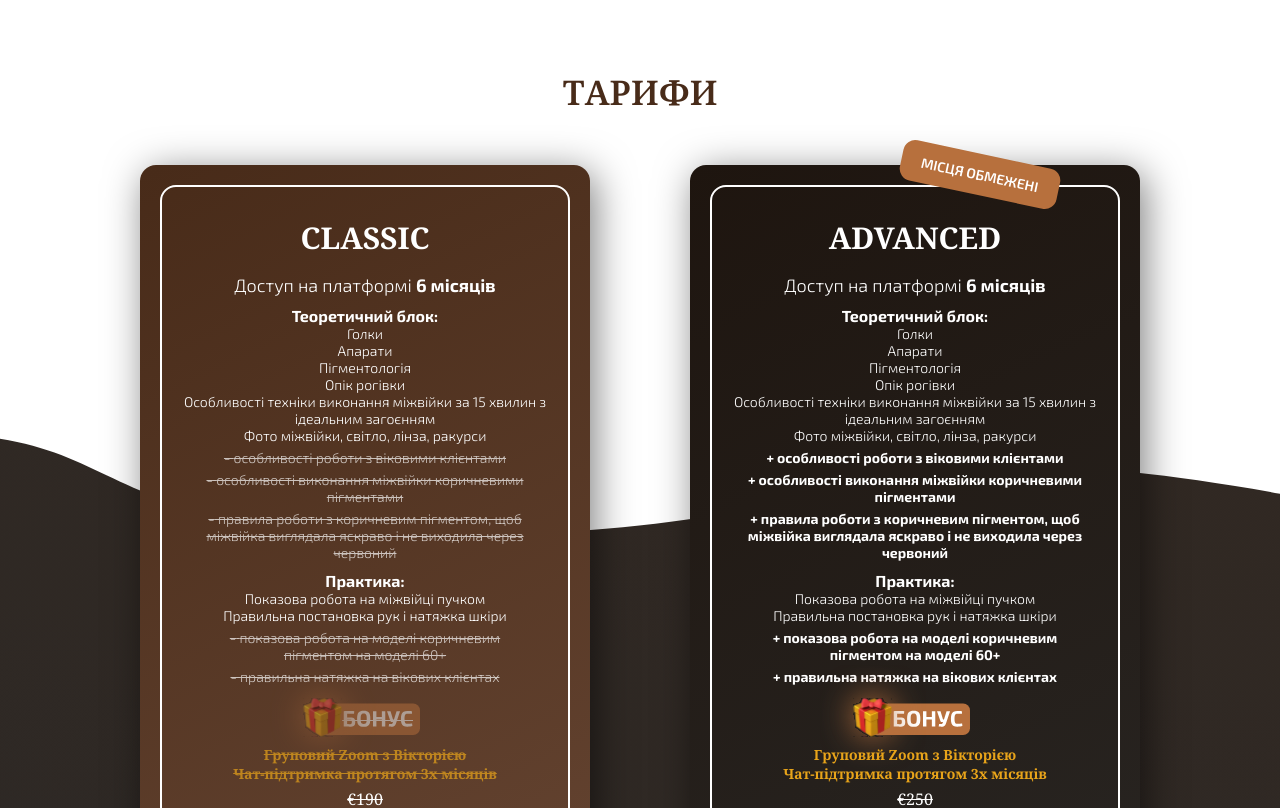
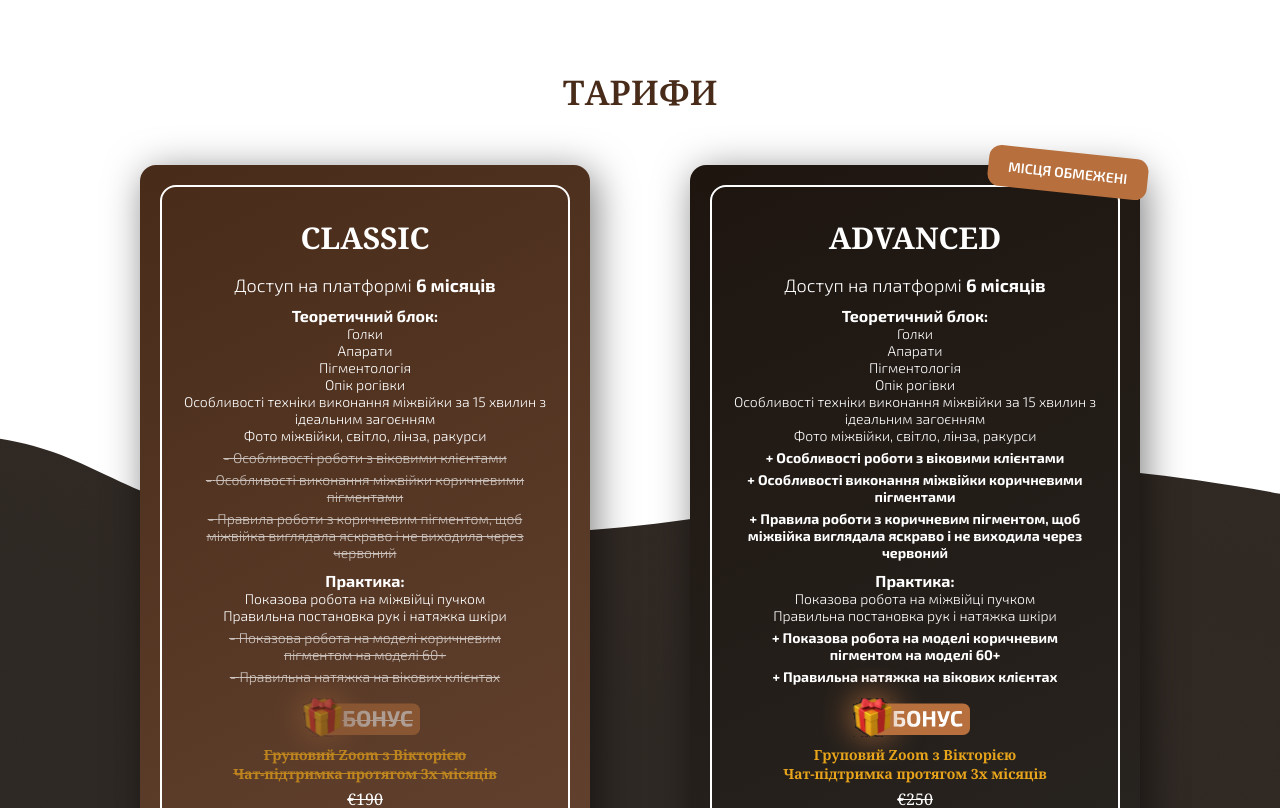
Before and after one commit to Chillmoon/permanent, a React (Create React App) app: page /courses/1 in a window 1280 px wide. Shown: the part 3720-4528 px from the top of the page. Built offline with nearby package versions, Linux system fonts and the light colour scheme; no server answers; the database is empty.

Commit message:
added translations

```diff
--- a/src/app/features/i118n/locales/ru.json
+++ b/src/app/features/i118n/locales/ru.json
@@ -115,5 +115,8 @@
   "Правильна постановка рук і натяжка шкіри": "Правильная постановка рук и натяжка кожи",
   "Показова робота на моделі коричневим пігментом на моделі 60+": "Демонстрационная работа с коричневым пигментом на модели 60+",
   "Правильна натяжка на вікових клієнтах": "Правильная натяжка на возрастных клиентах",
-  "3 місяці": "3 месяца"
+  "3 місяці": "3 месяца",
+  "Місця обмежені": "Места ограничены",
+  "Опік рогівки": "Ожог роговицы",
+  "Груповий Zoom з Вікторією": "Груповой Zoom з Викторией"
 }
--- a/src/app/features/i118n/locales/ua.json
+++ b/src/app/features/i118n/locales/ua.json
@@ -114,5 +114,8 @@
   "Правильна постановка рук і натяжка шкіри": "Правильна постановка рук і натяжка шкіри",
   "Показова робота на моделі коричневим пігментом на моделі 60+": "Показова робота на моделі коричневим пігментом на моделі 60+",
   "Правильна натяжка на вікових клієнтах": "Правильна натяжка на вікових клієнтах",
-  "3 місяці": "3 місяці"
+  "3 місяці": "3 місяці",
+  "Місця обмежені": "Місця обмежені",
+  "Опік рогівки": "Опік рогівки",
+  "Груповий Zoom з Вікторією": "Груповий Zoom з Вікторією"
 }
--- a/src/pages/LandingPage/Rates/index.tsx
+++ b/src/pages/LandingPage/Rates/index.tsx
@@ -82,7 +82,7 @@ const Rates = () => {
                       opacity: 0.7,
                     }}
                   >
-                    - {t("особливості роботи з віковими клієнтами")}
+                    - {t("Особливості роботи з віковими клієнтами")}
                   </li>
                   <li
                     style={{
@@ -92,7 +92,7 @@ const Rates = () => {
                     }}
                   >
                     -{" "}
-                    {t("особливості виконання міжвійки коричневими пігментами")}
+                    {t("Особливості виконання міжвійки коричневими пігментами")}
                   </li>
                   <li
                     style={{
@@ -103,7 +103,7 @@ const Rates = () => {
                   >
                     -{" "}
                     {t(
-                      "правила роботи з коричневим пігментом, щоб міжвійка виглядала яскраво і не виходила через червоний"
+                      "Правила роботи з коричневим пігментом, щоб міжвійка виглядала яскраво і не виходила через червоний"
                     )}
                   </li>
                 </ul>
@@ -137,7 +137,7 @@ const Rates = () => {
                     >
                       -{" "}
                       {t(
-                        "показова робота на моделі коричневим пігментом на моделі 60+ "
+                        "Показова робота на моделі коричневим пігментом на моделі 60+ "
                       )}
                     </li>
                     <li
@@ -147,7 +147,7 @@ const Rates = () => {
                         opacity: 0.7,
                       }}
                     >
-                      - {t("правильна натяжка на вікових клієнтах")}
+                      - {t("Правильна натяжка на вікових клієнтах")}
                     </li>
                   </ul>
                 </li>
@@ -238,16 +238,16 @@ const Rates = () => {
                   </li>
                   <li>{t("Фото міжвійки, світло, лінза, ракурси")}</li>
                   <li style={{ marginTop: 5, fontWeight: 700 }}>
-                    + {t("особливості роботи з віковими клієнтами")}
+                    + {t("Особливості роботи з віковими клієнтами")}
                   </li>
                   <li style={{ marginTop: 5, fontWeight: 700 }}>
                     +{" "}
-                    {t("особливості виконання міжвійки коричневими пігментами")}
+                    {t("Особливості виконання міжвійки коричневими пігментами")}
                   </li>
                   <li style={{ marginTop: 5, fontWeight: 700 }}>
                     +{" "}
                     {t(
-                      "правила роботи з коричневим пігментом, щоб міжвійка виглядала яскраво і не виходила через червоний"
+                      "Правила роботи з коричневим пігментом, щоб міжвійка виглядала яскраво і не виходила через червоний"
                     )}
                   </li>
                 </ul>
@@ -275,11 +275,11 @@ const Rates = () => {
                     <li style={{ marginTop: 5, fontWeight: 700 }}>
                       +{" "}
                       {t(
-                        "показова робота на моделі коричневим пігментом на моделі 60+ "
+                        "Показова робота на моделі коричневим пігментом на моделі 60+ "
                       )}
                     </li>
                     <li style={{ marginTop: 5, fontWeight: 700 }}>
-                      + {t("правильна натяжка на вікових клієнтах")}
+                      + {t("Правильна натяжка на вікових клієнтах")}
                     </li>
                   </ul>
                 </li>
--- a/src/pages/LandingPage/Rates/styles.ts
+++ b/src/pages/LandingPage/Rates/styles.ts
@@ -52,6 +52,7 @@ const useStyles = makeStyles({
     },
   },
   card: {
+    position: "relative",
     margin: 20,
     borderRadius: 16,
     border: "2px solid #FFF",
@@ -172,10 +173,10 @@ const useStyles = makeStyles({
     },
   },
   label: {
-    transform: "rotate(12deg)",
+    transform: "rotate(6deg)",
     position: "absolute",
-    top: 85,
-    right: 220,
+    top: "-35px",
+    right: "-30px",
     color: "#FFF",
     backgroundColor: "#B7703D",
     borderRadius: 12,
@@ -189,8 +190,8 @@ const useStyles = makeStyles({
       fontSize: 25,
     },
     "@media (max-width:1000px)": {
-      top: 910,
-      right: 0,
+      top: "-20px",
+      right: "-10px",
       marginRight: "-5px",
     },
   },
```
